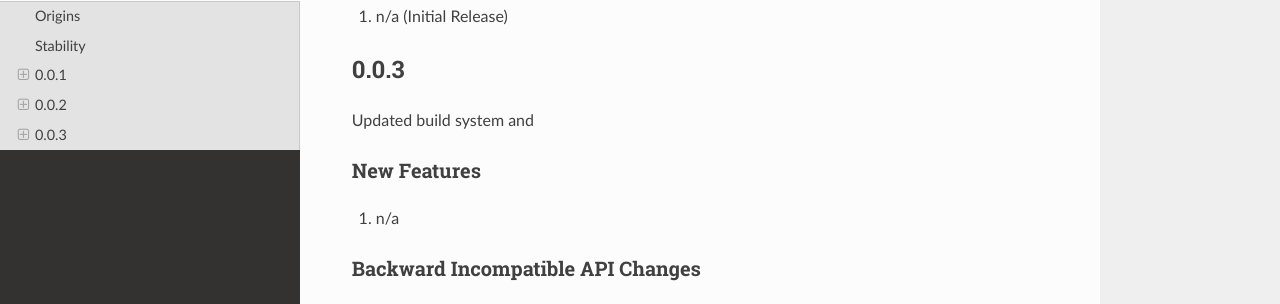
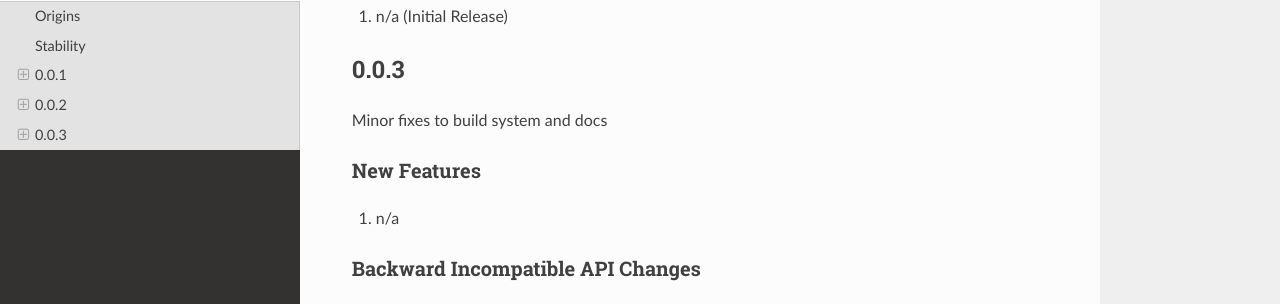
Before and after one commit to thclark/cpplot, a Sphinx documentation site: the page built from docs/source/version_history.rst, in a window 1280 px wide and 900 px high, scrolled down 1432 px. Shown: the part 279-583 px from the top of the window. Built offline with Sphinx 7.4.7 and the Read the Docs theme 2.0.0, drawn with Linux system fonts in a browser that asks for light colours; pages that are not in the unit, such as notebooks, are missing from menus.

Commit message:
DOC Better description of version

```diff
--- a/docs/source/version_history.rst
+++ b/docs/source/version_history.rst
@@ -85,7 +85,7 @@ Bug Fixes & Minor Changes
 0.0.3
 =====
 
-Updated build system and
+Minor fixes to build system and docs
 
 New Features
 ------------
```
